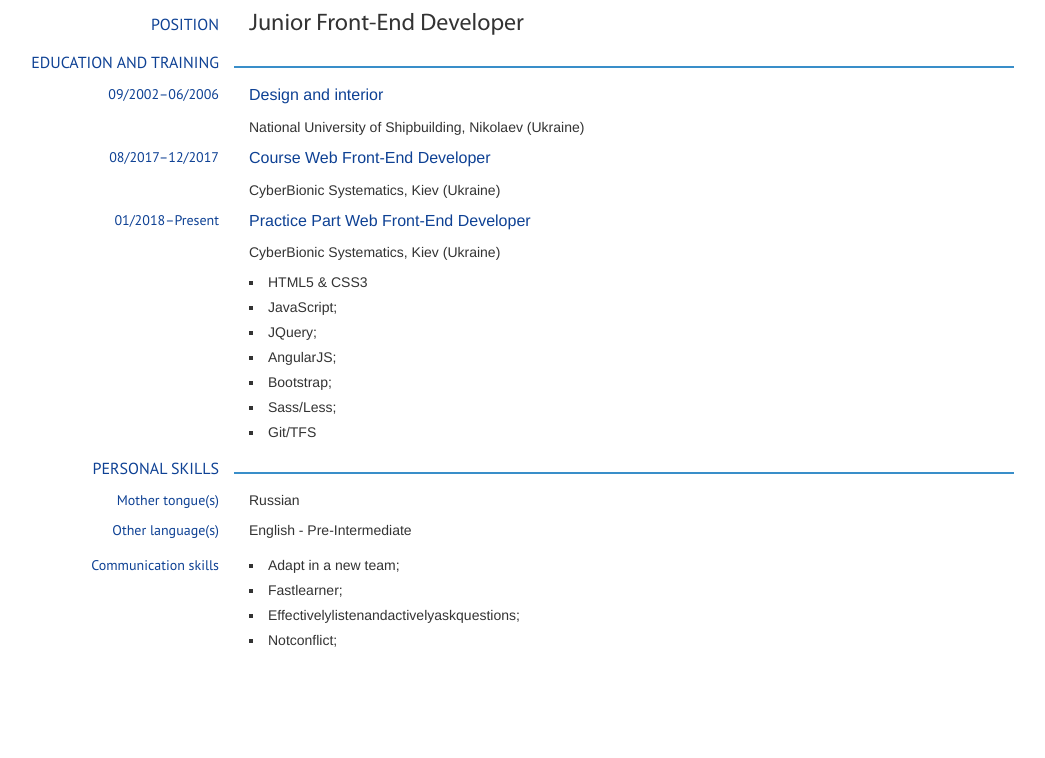
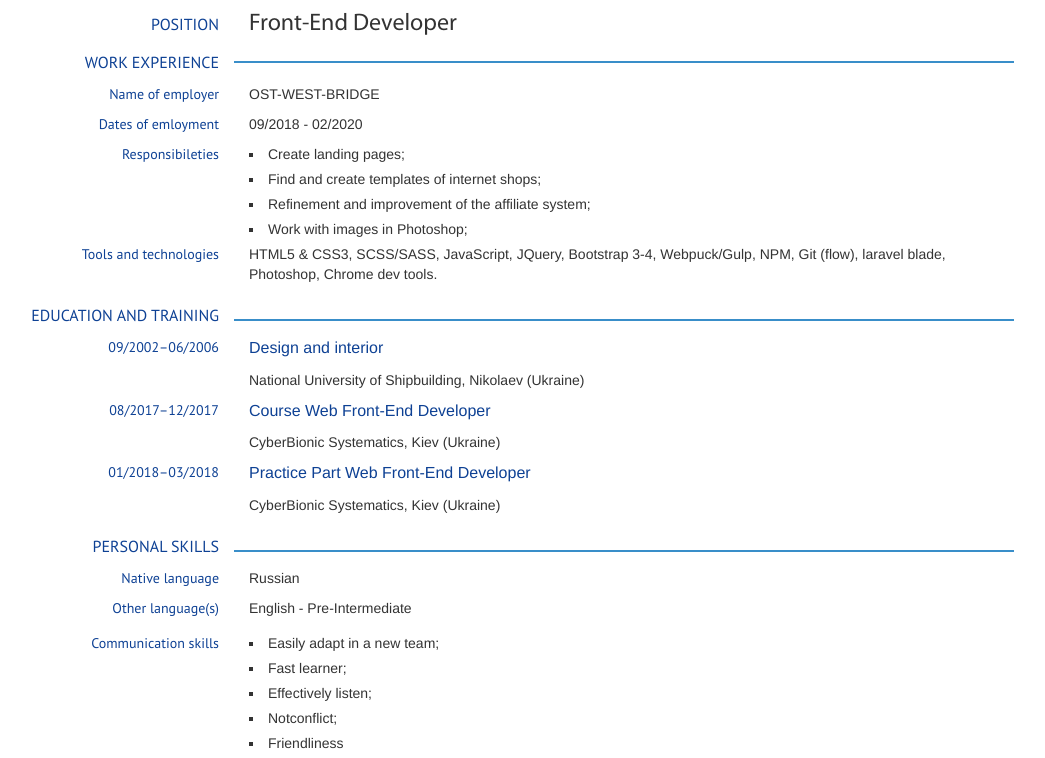
Before and after one commit to TatianaNasulich/TatianaNasulich.github.io, a plain HTML site: page index.html in a window 1280 px wide. Shown: the part 242-1000 px from the top of the page, without its empty margins (211-1256 px from the left). Before the commit the page ends 897 px from the top, so only its background shows below. Drawn offline with Linux system fonts and the light colour scheme.

Commit message:
change work information

```diff
--- a/index.html
+++ b/index.html
@@ -36,7 +36,40 @@
     </div>
     <div class="row position">
         <div class="col-md-4 col-xs-4 information">POSITION</div>
-        <div class="col-md-8 name">Junior Front-End Developer</div>
+        <div class="col-md-8 name">Front-End Developer</div>
+    </div>
+    <div class="row experience position">
+        <div class="col-md-4 col-xs-4 information">WORK EXPERIENCE</div>
+        <div class="col-md-8 col-xs-8 line"></div>
+    </div>
+    <div class="row organisation">
+        <div class="col-md-4 col-xs-4 information">Name of employer</div>
+        <div class="col-md-8 col-xs-8 info">
+            <p>OST-WEST-BRIDGE</p>
+        </div>
+    </div>
+    <div class="row organisation">
+        <div class="col-md-4 col-xs-4 information">Dates of emloyment</div>
+        <div class="col-md-8 col-xs-8 info">
+            <p>09/2018 - 02/2020</p>
+        </div>
+    </div>
+    <div class="row organisation">
+        <div class="col-md-4 col-xs-4 information">Responsibileties</div>
+        <div class="col-md-8 col-xs-8 info">
+            <ul>
+                <li>Create landing pages;</li>
+                <li>Find and create templates of internet shops;</li>
+                <li>Refinement and improvement of the affiliate system;</li>
+                <li>Work with images in Photoshop;</li>
+            </ul>
+        </div>
+    </div>
+    <div class="row organisation">
+        <div class="col-md-4 col-xs-4 information">Tools and technologies</div>
+        <div class="col-md-8 col-xs-8 info">
+            <p>HTML5 & CSS3, SCSS/SASS, JavaScript, JQuery, Bootstrap 3-4, Webpuck/Gulp, NPM, Git (flow), laravel blade, Photoshop, Chrome dev tools.</p>
+        </div>
     </div>
     <div class="row education position">
         <div class="col-md-4 col-xs-4 information">EDUCATION AND TRAINING</div>
@@ -57,29 +90,18 @@
         </div>
     </div>
     <div class="row organisation">
-        <div class="col-md-4 col-xs-4 information">01/2018–Present</div>
+        <div class="col-md-4 col-xs-4 information">01/2018–03/2018</div>
         <div class="col-md-8 col-xs-8 info">
             <p class="education_name">Practice Part Web Front-End Developer</p>
             <p>CyberBionic Systematics, Kiev (Ukraine)</p>
-            <ul>
-                <li>HTML5 & CSS3</li>
-                <li>JavaScript;</li>
-                <li>JQuery;</li>
-                <li>AngularJS;</li>
-                <li>Bootstrap;</li>
-                <li>Sass/Less;</li>
-                <li>Git/TFS</li>
-            </ul>
-
         </div>
     </div>
     <div class="row education position">
-
         <div class="col-md-4 col-xs-4 information">PERSONAL SKILLS</div>
         <div class="col-md-8 col-xs-8 line"></div>
     </div>
         <div class="row organisation">
-            <div class="col-md-4 col-xs-4 information">Mother tongue(s)</div>
+            <div class="col-md-4 col-xs-4 information">Native language</div>
             <div class="col-md-8 col-xs-8 info"><p>Russian</p></div>
         </div>
         <div class="row organisation">
@@ -90,15 +112,14 @@
         <div class="col-md-4 col-xs-4 information">Communication skills</div>
         <div class="col-md-8 col-xs-8">
             <ul>
-                <li>Adapt in a new team;</li>
-                <li>Fastlearner;</li>
-                <li>Effectivelylistenandactivelyaskquestions;</li>
+                <li>Easily adapt in a new team;</li>
+                <li>Fast learner;</li>
+                <li>Effectively listen;</li>
                 <li>Notconflict;</li>
+                <li>Friendliness</li>
             </ul>
         </div>
     </div>
-
 </div>
-
 </body>
 </html>
```
